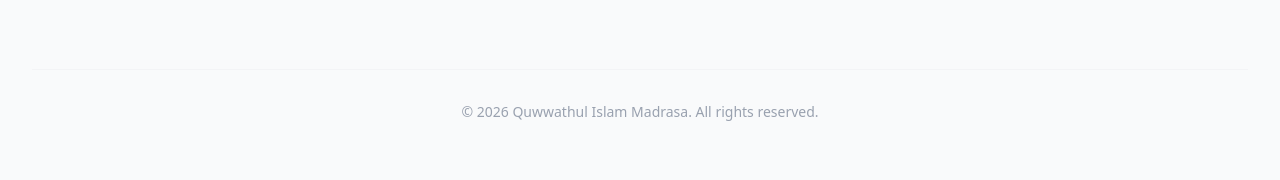
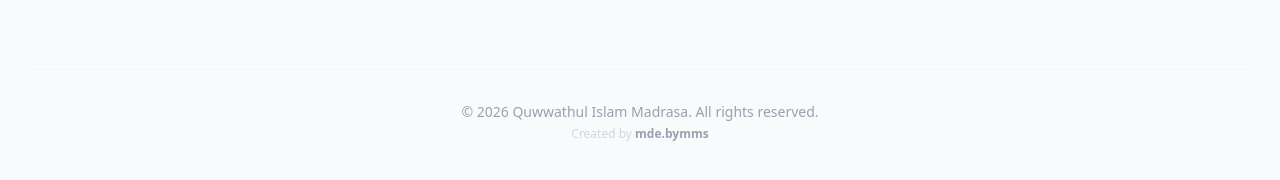
Before and after one commit to mansoormmspes-gif/Quwwathul-islam-app-download, a Next.js app: page / in a window 1280 px wide. Shown: the part 3126-3306 px from the top of the page. Built offline with nearby package versions, Linux system fonts and the light colour scheme.

Commit message:
Add creator credit in footer

```diff
--- a/src/app/page.tsx
+++ b/src/app/page.tsx
@@ -672,8 +672,9 @@
             </p>
           </div>
         </div>
-        <div className="max-w-7xl mx-auto mt-16 pt-8 border-t border-gray-100 text-center text-gray-400 text-sm">
-          © {new Date().getFullYear()} Quwwathul Islam Madrasa. All rights reserved.
+        <div className="max-w-7xl mx-auto mt-16 pt-8 border-t border-gray-100 text-center text-gray-400 text-sm space-y-1">
+          <p>© {new Date().getFullYear()} Quwwathul Islam Madrasa. All rights reserved.</p>
+          <p className="text-xs text-gray-300">Created by <span className="font-semibold text-gray-400">mde.bymms</span></p>
         </div>
       </motion.footer>
     </div>
```
